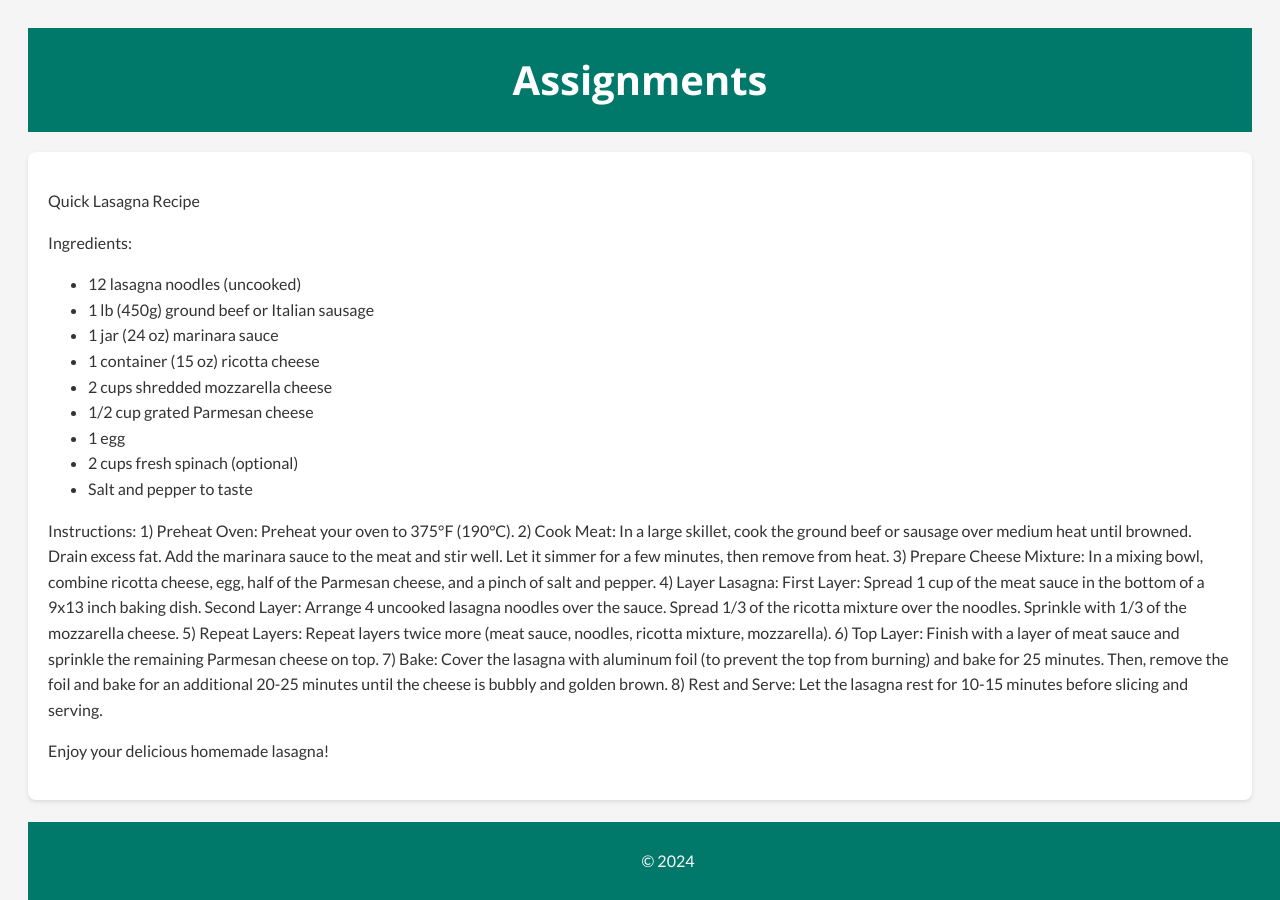
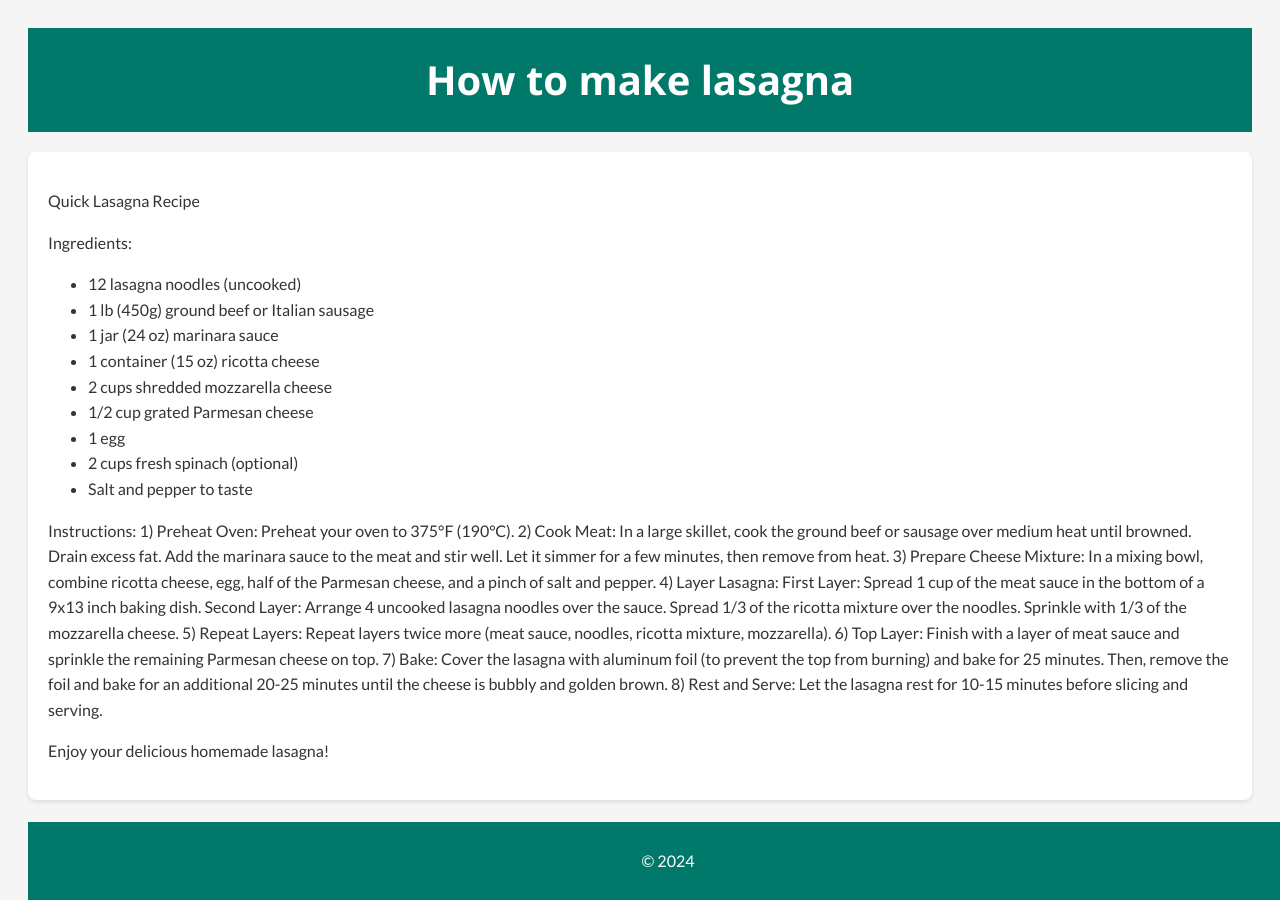
Before and after one commit to Data1DreamTeam/Assignments, a Jekyll site: the page built from README.md, in a window 1280 px wide. Built offline with Jekyll 4.4.1, drawn with Linux system fonts in a browser that asks for light colours.

Commit message:
Update custom-layout.html

```diff
--- a/_layouts/custom-layout.html
+++ b/_layouts/custom-layout.html
@@ -69,7 +69,7 @@
 </head>
 <body>
   <header>
-    <h1>{{ site.title }}</h1>
+    <h1> How to make lasagna </h1>
   </header>
 
   <main>
```
